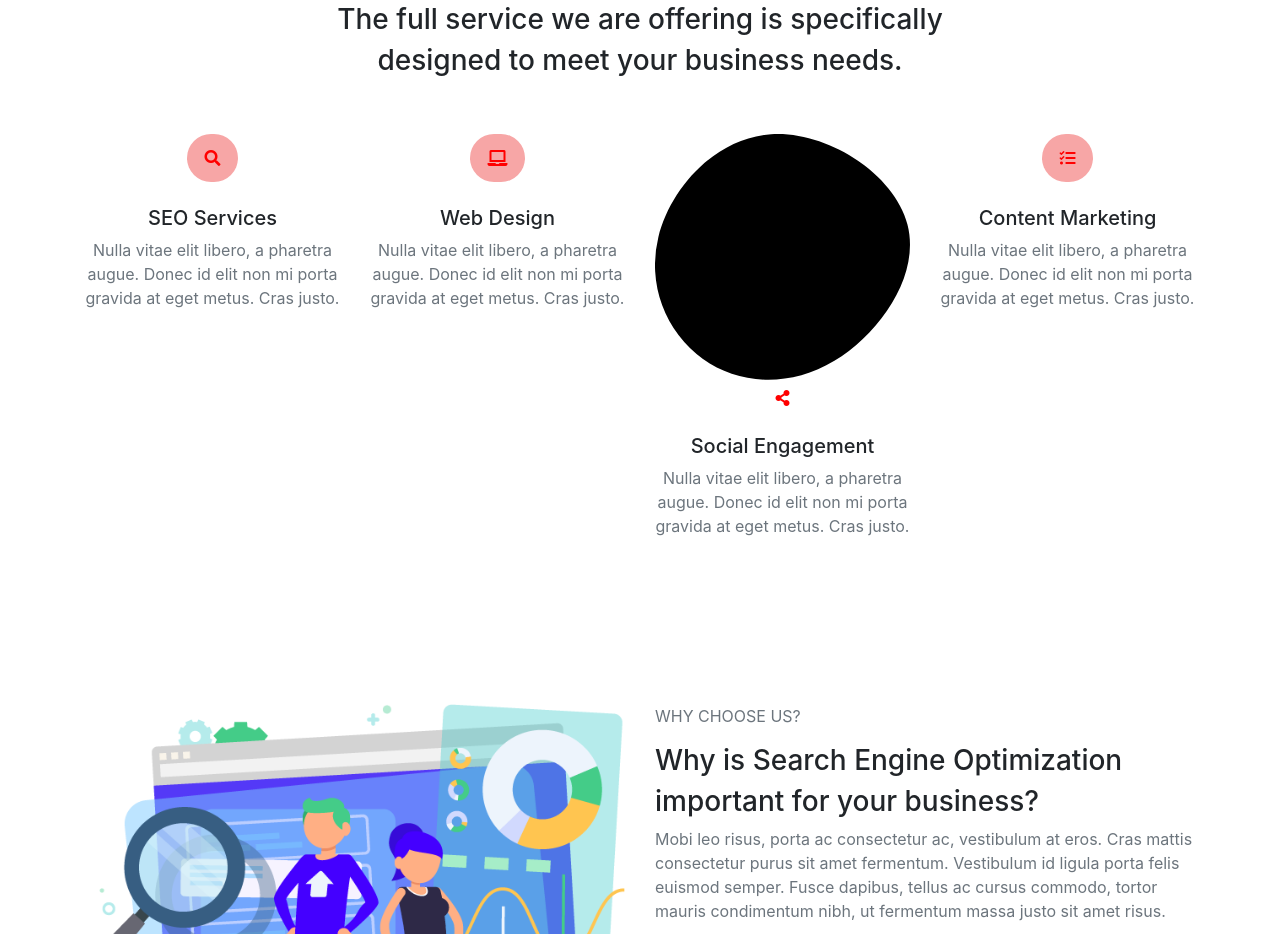
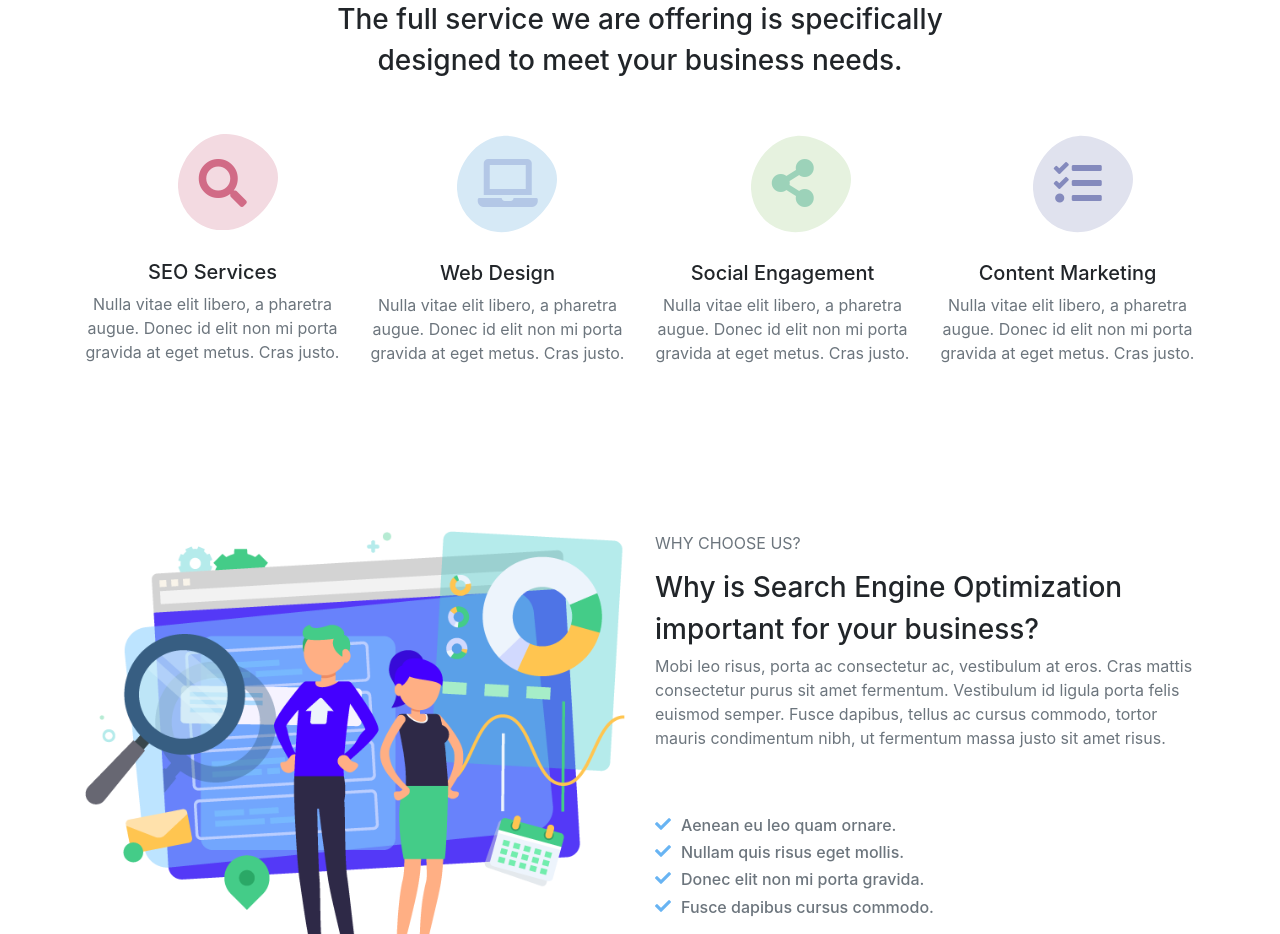
Before and after one commit to AndLight/ING-Web, a plain HTML site: page index.html in a window 1280 px wide. Shown: the part 857-1791 px from the top of the page. Drawn offline with nearby package versions, Linux system fonts and the light colour scheme.

Commit message:
What we do sredio boje i poziciju

```diff
--- a/css/izgled.css
+++ b/css/izgled.css
@@ -129,6 +129,18 @@ img{
     z-index: 1;
 }
 
+.elWhatWeDoBlob{
+    position: relative;
+    padding-left: 25%;
+    padding-top: 25px;
+    z-index: 1;
+}
+
+.elPading{
+    padding-left: 8%;
+    padding-bottom: 30px;
+}
+
 .brOurProcessBlob{
     color: white;
     display: inline-block;
--- a/index.html
+++ b/index.html
@@ -93,27 +93,11 @@
   <br><br>
   <div class="container">
     <div class="row text-center">
+
         <div class="col-md-3">
-          <i class="fa fa-search lupa"></i> <!--Lupa-->
-          <br><br>
-          <h5>SEO Services</h5>
-          <p class="text-muted">Nulla vitae elit libero, a pharetra augue. Donec id elit non mi porta gravida at eget metus. Cras justo.</p>
-        </div>
-        <div class="col-md-3">
-          <!--Nisam mogo da nadjem adekvatnu ikonicu u besplatnoj verziji font awesome-a -->
-          <i class="fa fa-laptop laptop"></i> <!--Web-->
-          <br><br>
-          <h5>Web Design</h5>
-          <p class="text-muted">Nulla vitae elit libero, a pharetra augue. Donec id elit non mi porta gravida at eget metus. Cras justo.</p>
-        </div>
-        <div class="col-md-3">
-          <span class="fa-layers fa-fw">
-            <!--
-            <img src="images/blob1.svg" class="blob">
-            -->
-
-            <!--Bloob1.svg-->
-            <svg id="bloob1" xmlns="http://www.w3.org/2000/svg" viewBox="0 0 200 192.71">
+          <!--Bloob1.svg-->
+          <div style="fill: #f3dae1;" class="OurProcessBloob1">
+            <svg id="bloob1"   xmlns="http://www.w3.org/2000/svg" viewBox="0 0 200 192.71">
               <title>shape</title>
               <g id="Layer_2" data-name="Layer 2">
                   <g id="Layer_1-2" data-name="#Layer 1">
@@ -121,17 +105,42 @@
                   </g>
               </g>
             </svg>
-            <!--End Bloob1.svg-->
+          </div>
+          <!--End Bloob1.svg-->
+          <i class="fa fa-search elOurProcessBlob fa-3x elPading" style="color: #d16b86; padding-bottom: 53px;"></i>
+          <h5>SEO Services</h5>
+          <p class="text-muted">Nulla vitae elit libero, a pharetra augue. Donec id elit non mi porta gravida at eget metus. Cras justo.</p>
+        </div>
 
-            <i class="fa fa-share-alt znak"></i> <!--share-->
+        <div class="col-md-3">
+          <svg class="OurProcessBloob1" style="fill: #d6e9f6;">
+            <use xlink:href="#bloob1"/>
+          </svg>
+          <i class="fa fa-laptop elOurProcessBlob fa-3x elPading" style="color: #b3c7e6;"></i>
+          <!--Nisam mogo da nadjem adekvatnu ikonicu u besplatnoj verziji font awesome-a -->
+          <br><br>
+          <h5>Web Design</h5>
+          <p class="text-muted">Nulla vitae elit libero, a pharetra augue. Donec id elit non mi porta gravida at eget metus. Cras justo.</p>
+        </div>
+
+        <div class="col-md-3">
+          <span class="fa-layers fa-fw">
+            <svg class="OurProcessBloob1" style="fill: #e6f2df;">
+              <use xlink:href="#bloob1"/>
+            </svg>
+            <i class="fa fa-share-alt elOurProcessBlob fa-3x elPading" style="color: #9cd2b9;"></i>
           </img>
             <br><br>
             <h5>Social Engagement</h5>
             <p class="text-muted">Nulla vitae elit libero, a pharetra augue. Donec id elit non mi porta gravida at eget metus. Cras justo.</p>
           </span>
         </div>
+
         <div class="col-md-3">
-          <i class="fa fa-tasks checklist"></i> <!--checklist-->
+          <svg class="OurProcessBloob1" style="fill: #e0e2ee;">
+            <use xlink:href="#bloob1"/>
+          </svg>
+          <i class="fa fa-tasks elOurProcessBlob fa-3x elPading" style="color: #848abd;"></i>
           <br><br>
           <h5>Content Marketing</h5>
           <p class="text-muted">Nulla vitae elit libero, a pharetra augue. Donec id elit non mi porta gravida at eget metus. Cras justo.</p>
```
